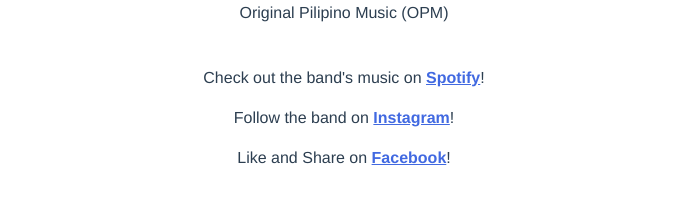
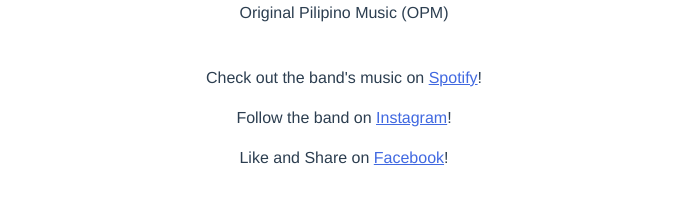
Before and after one commit to markdeleon01/uppercaseband-reactjs-vite, a React (Vite) app: page / in a window 1280 px wide. Shown: the part 690-894 px from the top of the page, without its empty margins (296-983 px from the left). Built offline with nearby package versions, Linux system fonts and the light colour scheme.

Commit message:
Updated links and NProgress styling

```diff
--- a/src/App.css
+++ b/src/App.css
@@ -15,7 +15,6 @@
 }
 
 a {
-	font-weight: bold;
 	color: royalblue;
 	text-decoration: underline;
 }
--- a/src/main.jsx
+++ b/src/main.jsx
@@ -6,6 +6,8 @@
 import App from './App.jsx'
 import './index.css'
 
+import 'nprogress/nprogress.css'
+
 ReactDOM.createRoot(document.getElementById('root')).render(
 	<React.StrictMode>
 		<Provider store={store}>
```
